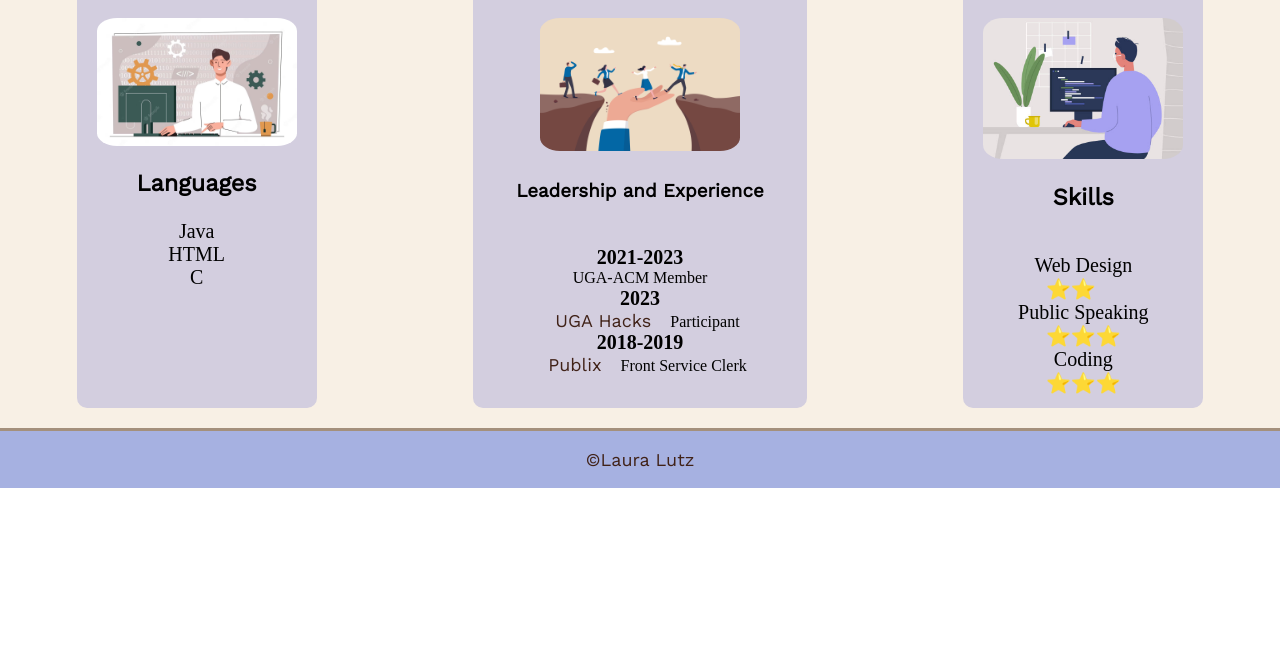
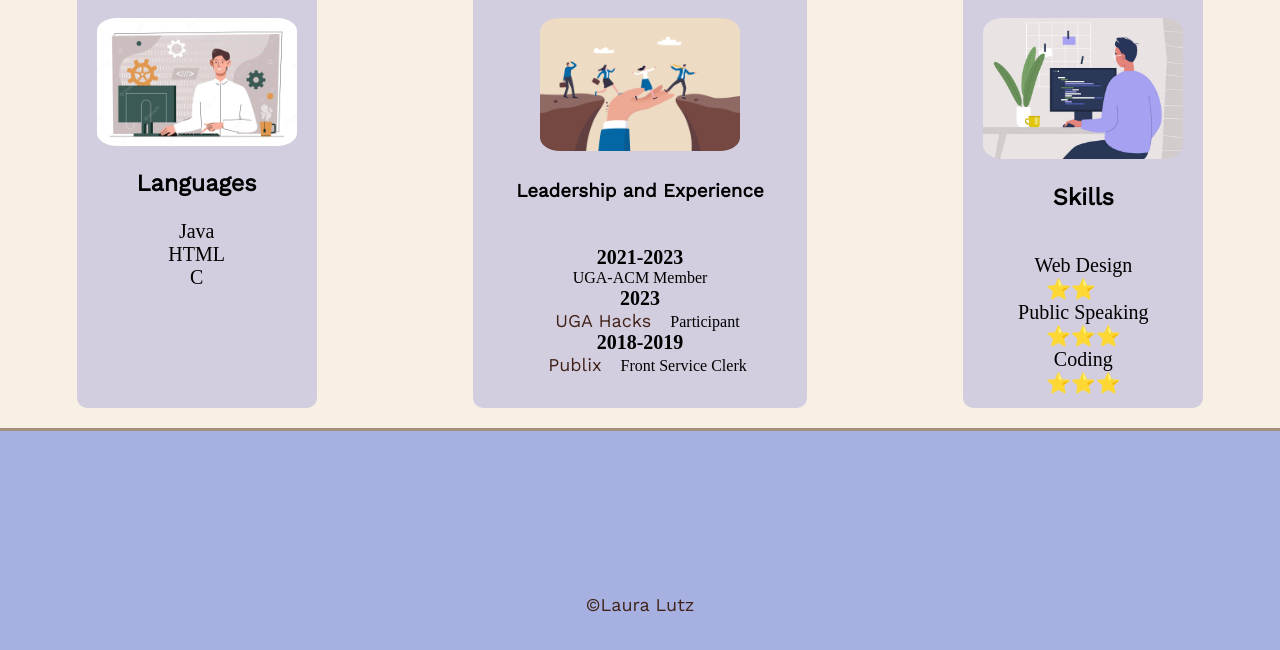
Before and after one commit to laura-llama/laura-llama.github.io, a plain HTML site: page index.html in a window 1280 px wide. Shown: the part 630-1280 px from the top of the page. Before the commit the page ends 1118 px from the top, so only its background shows below. Drawn offline with nearby package versions, Linux system fonts and the light colour scheme; a web font is replaced by a local one.

Commit message:
Update style.css

```diff
--- a/css/style.css
+++ b/css/style.css
@@ -65,7 +65,7 @@ footer {
 
     background-color: #A6B1E1;
     border-top: solid medium #A4907C;
-    padding: 5px;
+    padding: 150px;
     display: flex;
     justify-content: center;
 
```
